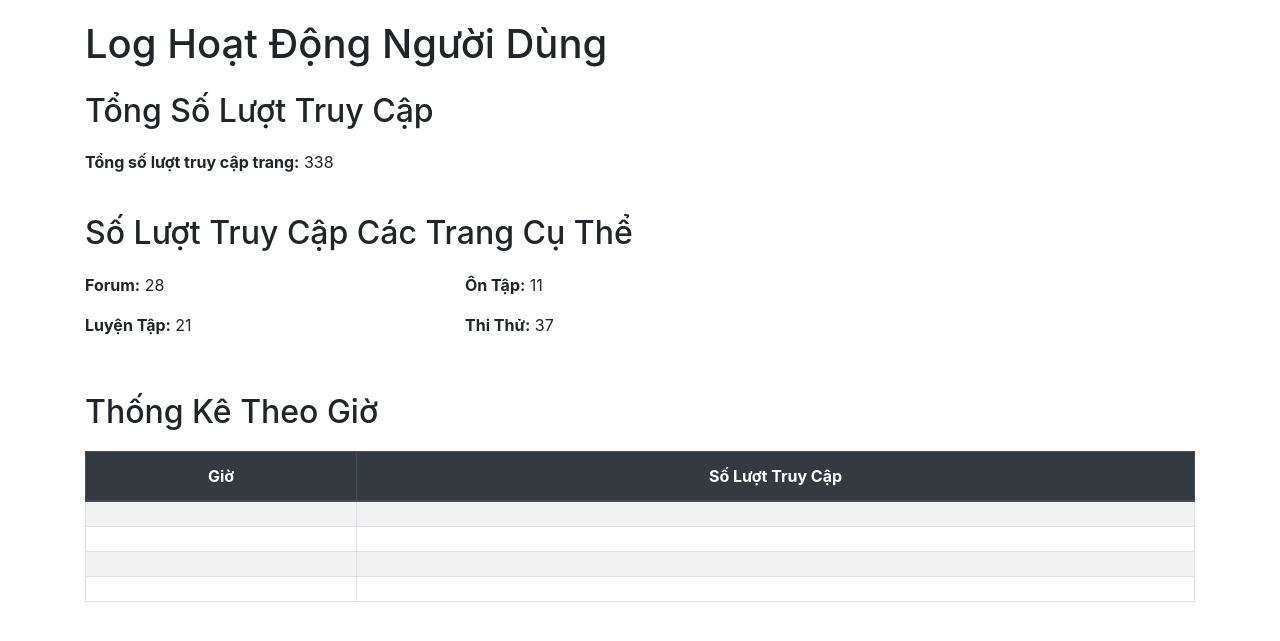
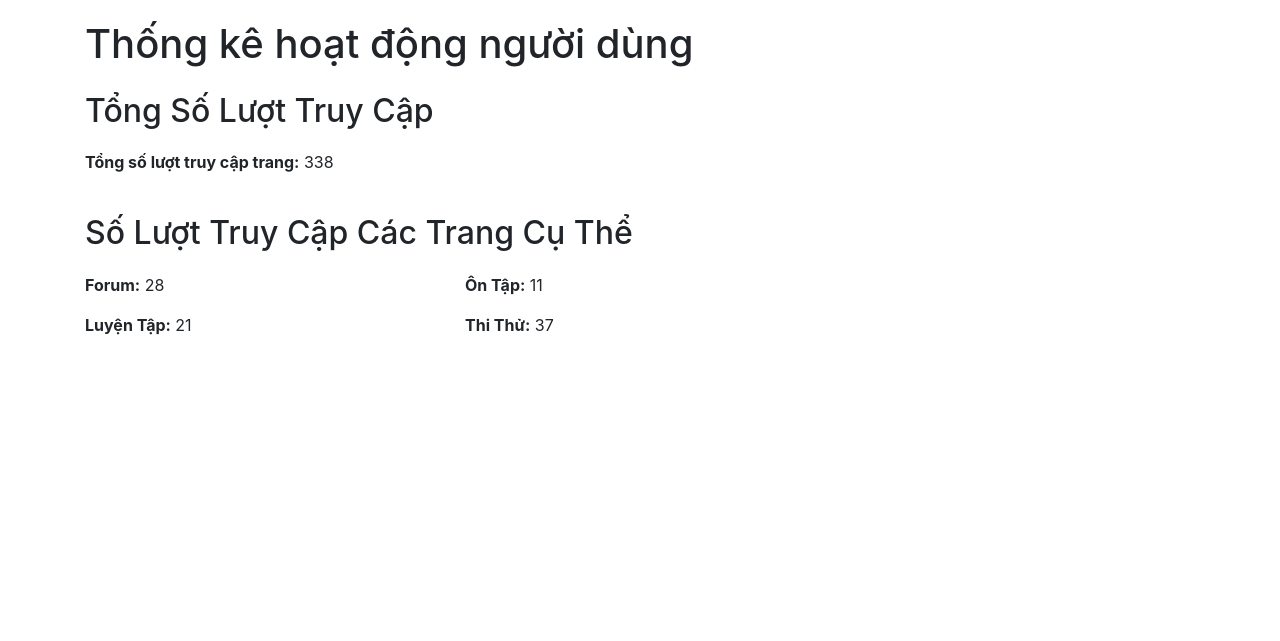
Before and after one commit to hoagdead/project-1, a Django app: page /activity-log/ in a window 1280 px wide. Shown: the top 641 px of the page. Run offline with Django 5.2, Linux system fonts and the light colour scheme; data comes from the database, SQL or seed files in the repository; lists and menus that the app fills with data are empty; some libraries are stand-ins or nearby versions.

Commit message:
asdjhkas

```diff
--- a/base/templates/base/user_activity_log.html
+++ b/base/templates/base/user_activity_log.html
@@ -2,7 +2,7 @@
 <html lang="vi">
 <head>
     <meta charset="UTF-8">
-    <title>Log Hoạt Động Người Dùng</title>
+    <title>Thống kê hoạt động người dùng</title>
     <!-- Thêm Bootstrap CSS để cải thiện giao diện (tùy chọn) -->
     <link rel="stylesheet" href="https://maxcdn.bootstrapcdn.com/bootstrap/4.5.2/css/bootstrap.min.css">
     <style>
@@ -27,7 +27,7 @@
 </head>
 <body>
     <div class="container">
-        <h1 class="mb-4">Log Hoạt Động Người Dùng</h1>
+        <h1 class="mb-4">Thống kê hoạt động người dùng</h1>
 
         <!-- Tổng số lượt truy cập -->
         <div class="stats-section">
@@ -58,33 +58,6 @@
         </div>
 
 
-
-        <!-- Thống kê theo giờ -->
-        <div class="stats-section">
-            <h2>Thống Kê Theo Giờ</h2>
-            <table class="table table-bordered table-striped">
-                <thead class="thead-dark">
-                    <tr>
-                        <th>Giờ</th>
-                        <th>Số Lượt Truy Cập</th>
-                    </tr>
-                </thead>
-                <tbody>
-                    {% for stat in stats_by_hour %}
-                    <tr>
-                        <td>{{ stat.hour }}</td>
-                        <td>{{ stat.count }}</td>
-                    </tr>
-                    {% empty %}
-                    <tr>
-                        <td colspan="2">Không có dữ liệu.</td>
-                    </tr>
-                    {% endfor %}
-                </tbody>
-            </table>
-        </div>
-
-
     </div>
 
     <!-- Thêm Bootstrap JS và phụ thuộc nếu cần (tùy chọn) -->
```
